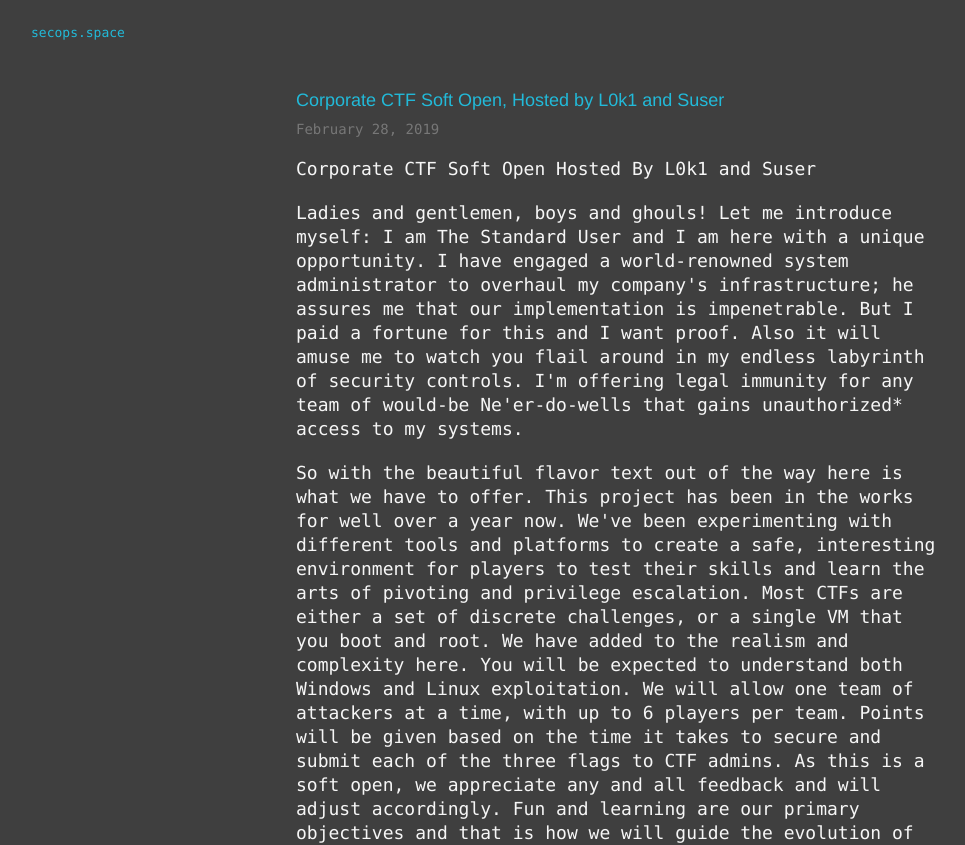
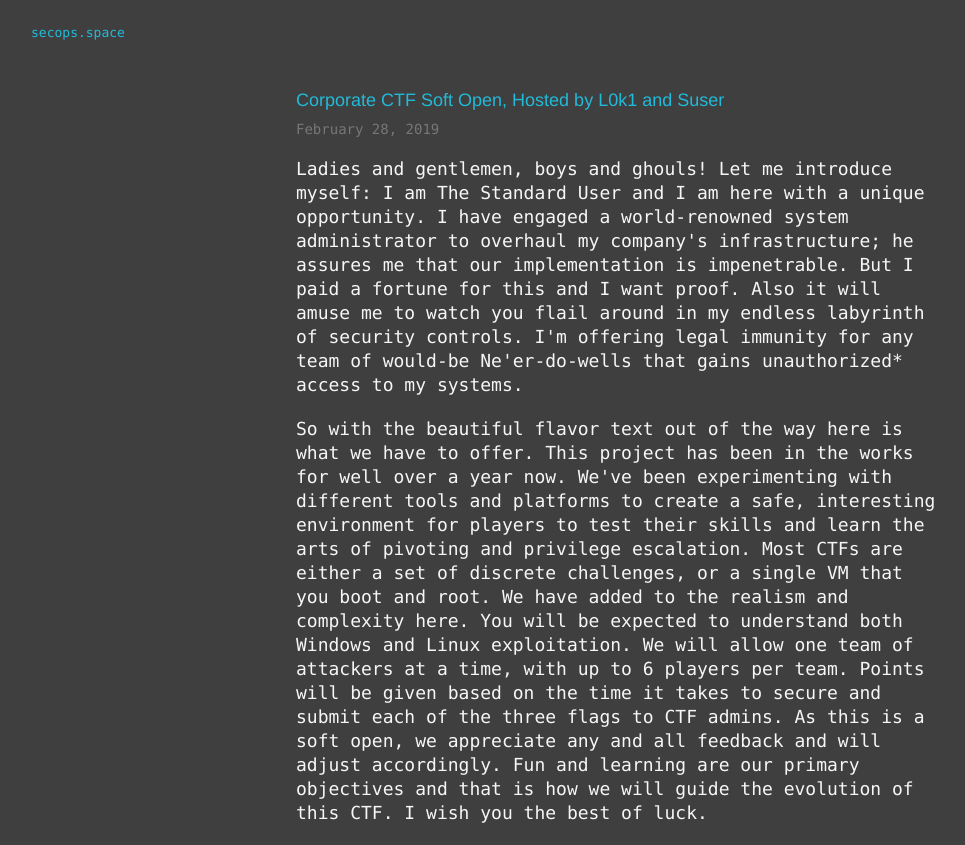
Before and after one commit to Shazzberry/secops.space, a Next.js app: page /news/ctf-soft-open in a window 1280 px wide. Shown: the top 845 px of the page, without its empty margins (19-984 px from the left). Built offline with nearby package versions, Linux system fonts and the light colour scheme.

Commit message:
Fix redudant title in CTF soft open

```diff
--- a/pages/news/ctf-soft-open.js
+++ b/pages/news/ctf-soft-open.js
@@ -11,7 +11,6 @@ export default () => (
     <Title>Corporate CTF Soft Open, Hosted by L0k1 and Suser</Title>
     <Meta date="February 28, 2019" />
 
-    <P>Corporate CTF Soft Open Hosted By L0k1 and Suser</P>
     <P>Ladies and gentlemen, boys and ghouls! Let me introduce myself: I am The Standard User and I am here with a unique opportunity. I have engaged a world-renowned system administrator to overhaul my company's infrastructure; he assures me that our implementation is impenetrable. But I paid a fortune for this and I want proof. Also it will amuse me to watch you flail around in my endless labyrinth of security controls. I'm offering legal immunity for any team of would-be Ne'er-do-wells that gains unauthorized* access to my systems.</P>
 
     <P>So with the beautiful flavor text out of the way here is what we have to offer. This project has been in the works for well over a year now. We've been experimenting with different tools and platforms to create a safe, interesting environment for players to test their skills and learn the arts of pivoting and privilege escalation. Most CTFs are either a set of discrete challenges, or a single VM that you boot and root. We have added to the realism and complexity here. You will be expected to understand both Windows and Linux exploitation. We will allow one team of attackers at a time, with up to 6 players per team. Points will be given based on the time it takes to secure and submit each of the three flags to CTF admins. As this is a soft open, we appreciate any and all feedback and will adjust accordingly. Fun and learning are our primary objectives and that is how we will guide the evolution of this CTF. I wish you the best of luck.</P>
```
